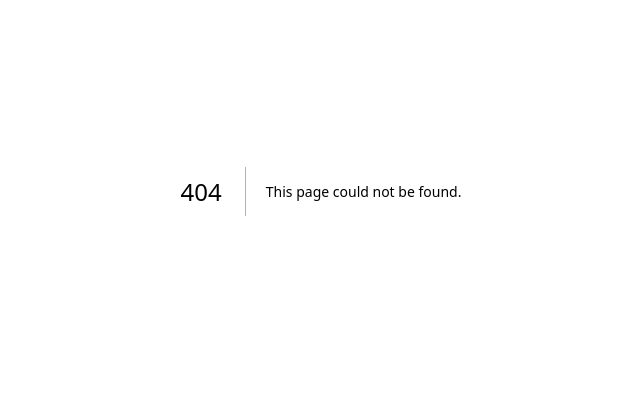
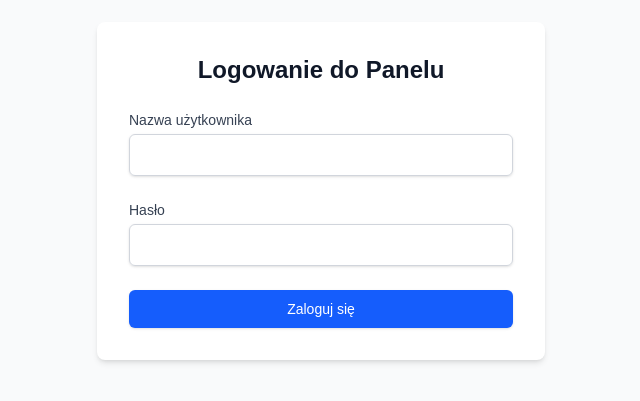
Before and after one commit to programista-nautil/pisil-panel, a Next.js app: page /login in a window 1280 px wide. Before the commit this address had no page. Shown: the part 209-610 px from the top of the page, without its empty margins (319-959 px from the left). Built offline with nearby package versions, Linux system fonts and the light colour scheme.

Commit message:
uwierzytelnianie i autoryzacja w aplikacji Next.js

```diff
--- a/package.json
+++ b/package.json
@@ -9,6 +9,8 @@
     "lint": "next lint"
   },
   "dependencies": {
+    "@auth/core": "^0.40.0",
+    "@auth/prisma-adapter": "^2.10.0",
     "@prisma/client": "^6.12.0",
     "html2canvas": "^1.4.1",
     "js-cookie": "^3.0.5",
@@ -16,6 +18,7 @@
     "jspdf-autotable": "^5.0.2",
     "multer": "^2.0.1",
     "next": "15.4.1",
+    "next-auth": "^5.0.0-beta.25",
     "nodemailer": "^7.0.5",
     "pdf-lib": "^1.17.1",
     "prisma": "^6.12.0",
--- /dev/null
+++ b/src/app/api/auth/[...nextauth]/route.js
@@ -0,0 +1,3 @@
+import { GET, POST } from '@/auth'
+
+export { GET, POST }
--- /dev/null
+++ b/src/app/login/page.js
@@ -0,0 +1,67 @@
+'use client'
+
+import { useState } from 'react'
+import { signIn } from 'next-auth/react'
+import { useRouter } from 'next/navigation'
+
+export default function LoginPage() {
+	const [username, setUsername] = useState('')
+	const [password, setPassword] = useState('')
+	const [error, setError] = useState('')
+	const router = useRouter()
+
+	const handleSubmit = async e => {
+		e.preventDefault()
+		setError('')
+
+		const result = await signIn('credentials', {
+			redirect: false,
+			username,
+			password,
+		})
+
+		if (result.error) {
+			setError('Nieprawidłowe dane logowania. Spróbuj ponownie.')
+		} else {
+			router.push('/admin/dashboard')
+		}
+	}
+
+	return (
+		<div className='min-h-screen bg-gray-50 flex items-center justify-center'>
+			<div className='max-w-md w-full bg-white p-8 rounded-lg shadow-md'>
+				<h2 className='text-2xl font-bold text-center text-gray-900 mb-6'>Logowanie do Panelu</h2>
+				<form onSubmit={handleSubmit} className='space-y-6'>
+					<div>
+						<label className='block text-sm font-medium text-gray-700'>Nazwa użytkownika</label>
+						<input
+							type='text'
+							value={username}
+							onChange={e => setUsername(e.target.value)}
+							required
+							className='mt-1 block w-full px-3 py-2 border border-gray-300 rounded-md shadow-sm'
+						/>
+					</div>
+					<div>
+						<label className='block text-sm font-medium text-gray-700'>Hasło</label>
+						<input
+							type='password'
+							value={password}
+							onChange={e => setPassword(e.target.value)}
+							required
+							className='mt-1 block w-full px-3 py-2 border border-gray-300 rounded-md shadow-sm'
+						/>
+					</div>
+					{error && <p className='text-red-500 text-sm text-center'>{error}</p>}
+					<div>
+						<button
+							type='submit'
+							className='w-full flex justify-center py-2 px-4 border border-transparent rounded-md shadow-sm text-sm font-medium text-white bg-blue-600 hover:bg-blue-700'>
+							Zaloguj się
+						</button>
+					</div>
+				</form>
+			</div>
+		</div>
+	)
+}
--- /dev/null
+++ b/src/auth.js
@@ -0,0 +1,32 @@
+import NextAuth from 'next-auth'
+import CredentialsProvider from 'next-auth/providers/credentials'
+
+export const {
+	handlers: { GET, POST },
+	auth,
+	signIn,
+	signOut,
+} = NextAuth({
+	providers: [
+		CredentialsProvider({
+			name: 'Credentials',
+			credentials: {
+				username: { label: 'Username', type: 'text' },
+				password: { label: 'Password', type: 'password' },
+			},
+			async authorize(credentials) {
+				if (
+					credentials.username === process.env.ADMIN_USERNAME &&
+					credentials.password === process.env.ADMIN_PASSWORD
+				) {
+					return { id: '1', name: 'Admin' }
+				}
+				return null
+			},
+		}),
+	],
+	secret: process.env.NEXTAUTH_SECRET,
+	pages: {
+		signIn: '/login',
+	},
+})
--- /dev/null
+++ b/src/middleware.js
@@ -0,0 +1,17 @@
+import { auth } from '@/auth'
+import { NextResponse } from 'next/server'
+
+export default auth(req => {
+	const isLoggedIn = !!req.auth
+	const { nextUrl } = req
+
+	const isAdminRoute = nextUrl.pathname.startsWith('/admin')
+
+	if (isAdminRoute && !isLoggedIn) {
+		return NextResponse.redirect(new URL('/login', nextUrl))
+	}
+})
+
+export const config = {
+	matcher: ['/admin/:path*', '/login'],
+}
```
Also changed, not shown: 2 other files (tests, documents, lock files or other folders).
